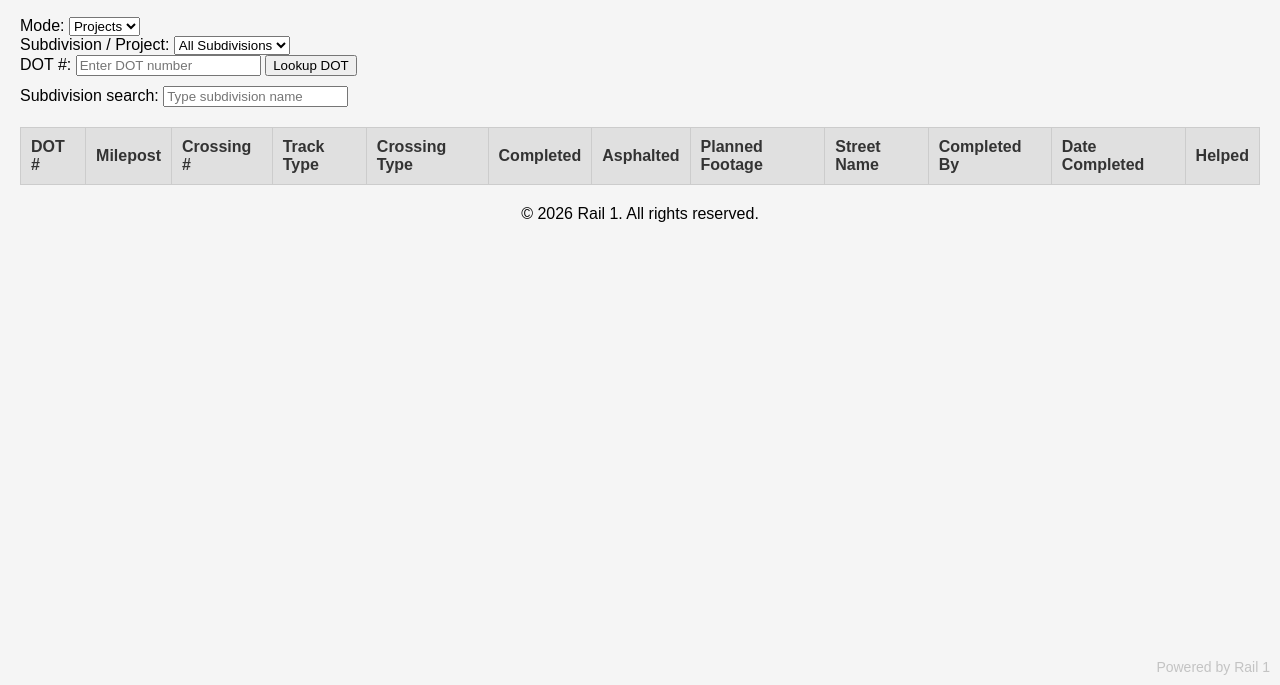
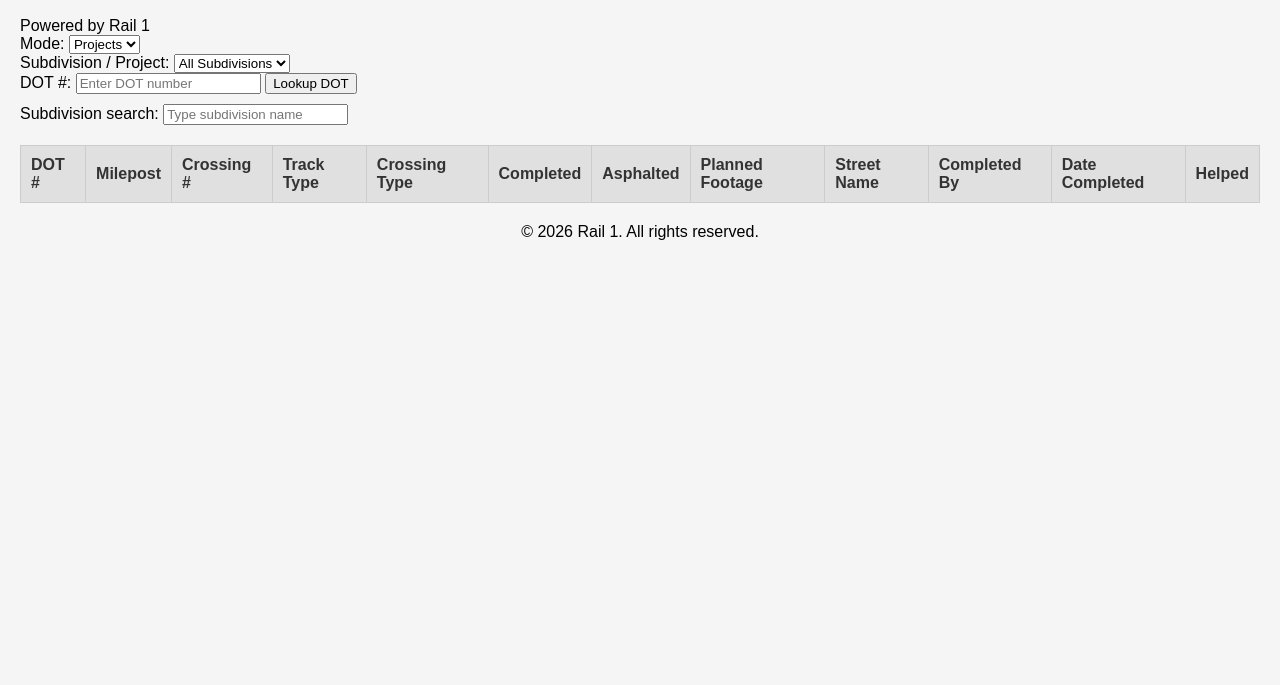
Before and after one commit to JDWalker327/railroad-crossings-app, a plain HTML site: page index.html in a window 1280 px wide. Shown: the part 115-800 px from the top of the page. Drawn offline with nearby package versions, Linux system fonts and the light colour scheme; no server answers.

Commit message:
Remove watermark styles from style.css
Removed optional watermark styles from CSS.

```diff
--- a/style.css
+++ b/style.css
@@ -51,16 +51,3 @@ th {
 .asphalted-row {
   background-color: #c8f7c5 !important;
 }
-
-/* Small corner watermark (optional, can remove if not needed) */
-#rail1-watermark {
-  position: fixed;
-  bottom: 10px;
-  right: 10px;
-  opacity: 0.25;
-  font-size: 14px;
-  pointer-events: none;
-  user-select: none;
-  z-index: 9999;
-  color: #333;
-}
```
